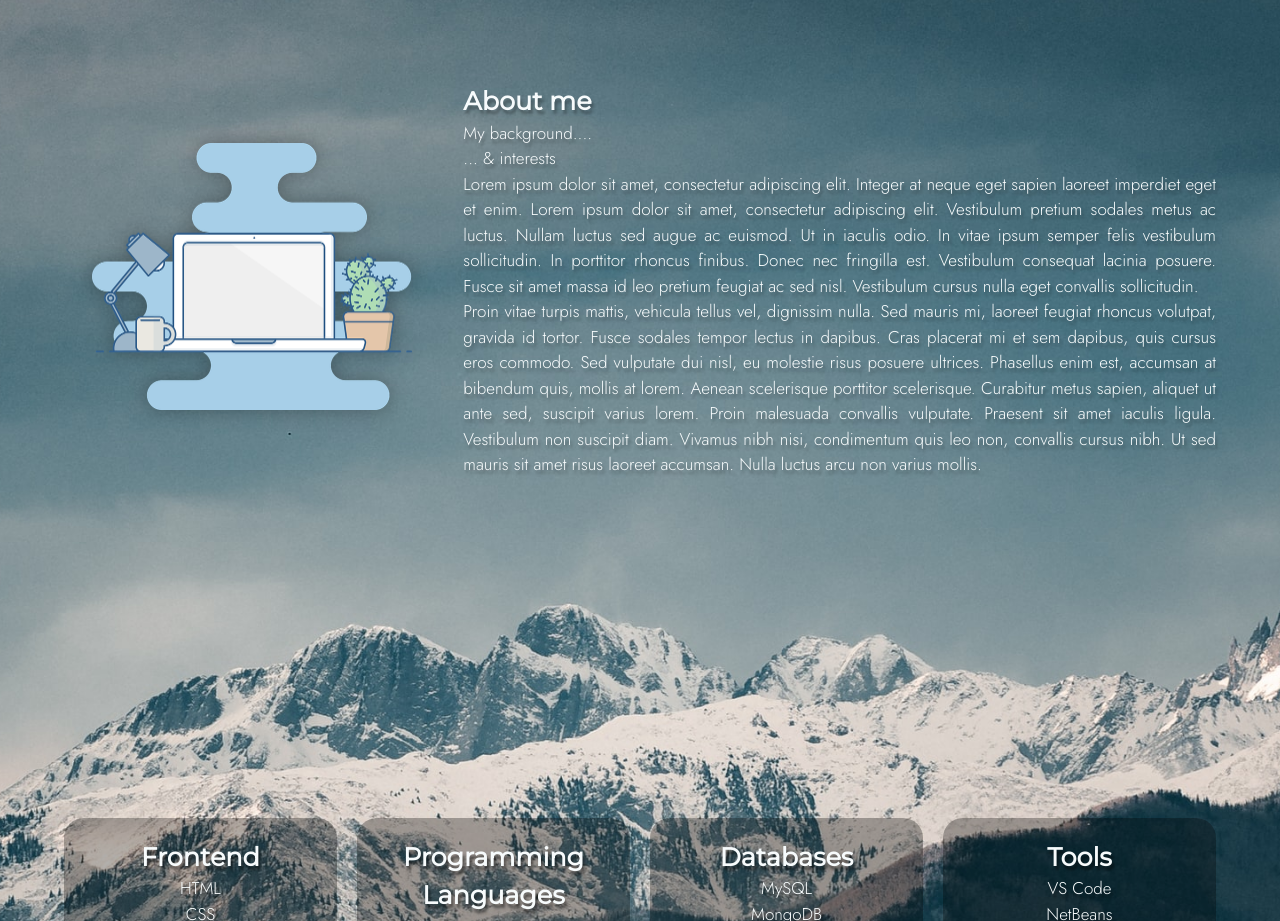
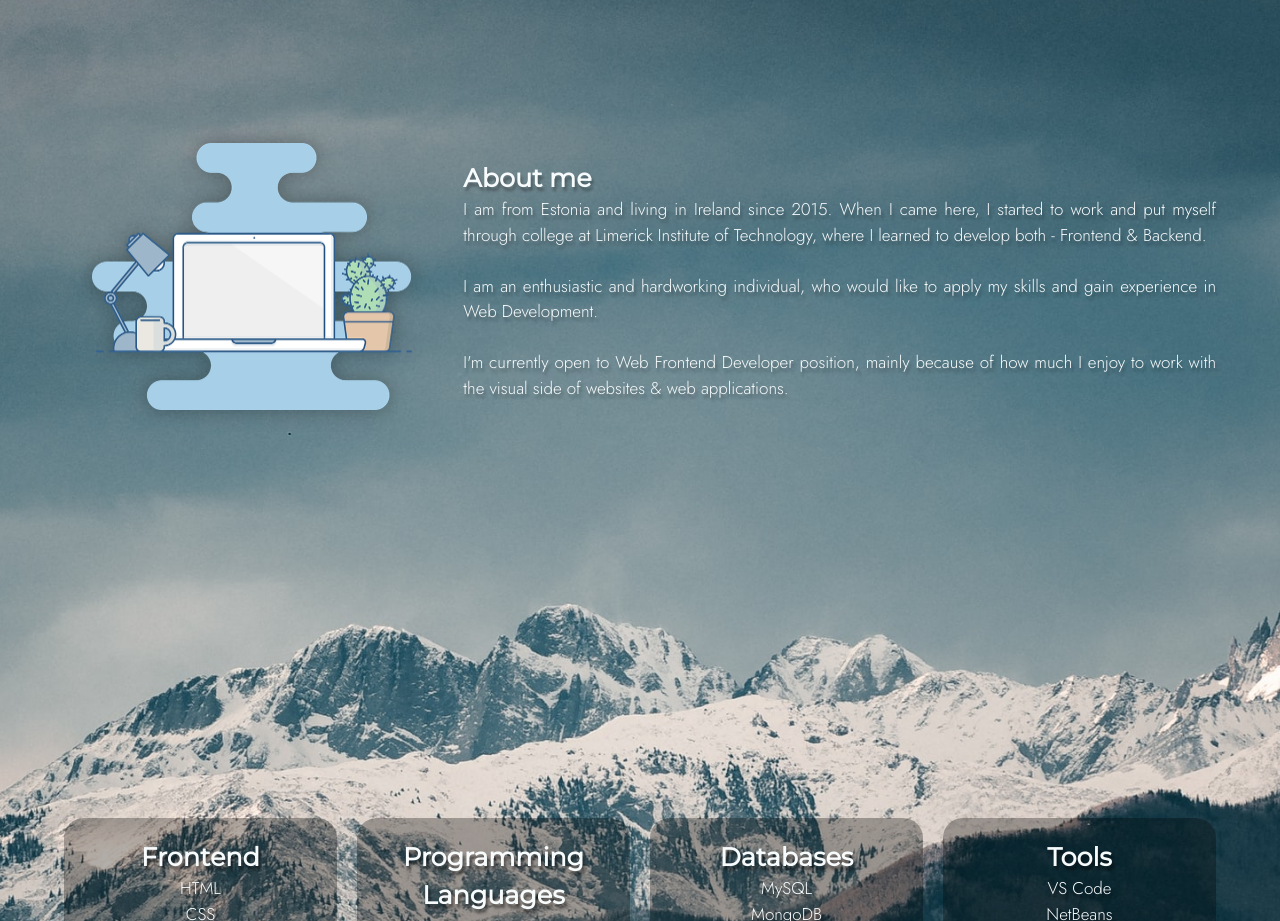
Before and after one commit to katpav/Portfolio, a plain HTML site: page index.html in a window 1280 px wide. Shown: the part 920-1841 px from the top of the page. Drawn offline with Linux system fonts and the light colour scheme.

Commit message:
content adding

```diff
--- a/index.html
+++ b/index.html
@@ -43,11 +43,12 @@
                 <div class="about-item">
                     <h2 class="about-title anim-items anim-no-repeat">About me</h1>
                     <div class="about-text anim-items">
-                        <p>My background....</p>
-                        <p>... & interests</p>
-                        <p>Lorem ipsum dolor sit amet, consectetur adipiscing elit. Integer at neque eget sapien laoreet imperdiet eget et enim. Lorem ipsum dolor sit amet, consectetur adipiscing elit. Vestibulum pretium sodales metus ac luctus. Nullam luctus sed augue ac euismod. Ut in iaculis odio. In vitae ipsum semper felis vestibulum sollicitudin. In porttitor rhoncus finibus. Donec nec fringilla est. Vestibulum consequat lacinia posuere. Fusce sit amet massa id leo pretium feugiat ac sed nisl. Vestibulum cursus nulla eget convallis sollicitudin.</p>
-
-                        <p>Proin vitae turpis mattis, vehicula tellus vel, dignissim nulla. Sed mauris mi, laoreet feugiat rhoncus volutpat, gravida id tortor. Fusce sodales tempor lectus in dapibus. Cras placerat mi et sem dapibus, quis cursus eros commodo. Sed vulputate dui nisl, eu molestie risus posuere ultrices. Phasellus enim est, accumsan at bibendum quis, mollis at lorem. Aenean scelerisque porttitor scelerisque. Curabitur metus sapien, aliquet ut ante sed, suscipit varius lorem. Proin malesuada convallis vulputate. Praesent sit amet iaculis ligula. Vestibulum non suscipit diam. Vivamus nibh nisi, condimentum quis leo non, convallis cursus nibh. Ut sed mauris sit amet risus laoreet accumsan. Nulla luctus arcu non varius mollis.</p>
+                        <p>I am from Estonia and living in Ireland since 2015. When I came here, I started to work and put myself through college at Limerick Institute of Technology, where I learned to develop both - Frontend & Backend.
+                        </p>
+                        <br>
+                        <p>I am an enthusiastic and hardworking individual, who would like to apply my skills and gain experience in Web Development.</p>
+                        <br>
+                        <p>I'm currently open to Web Frontend Developer position, mainly because of how much I enjoy to work with the visual side of websites & web applications.</p>
                     </div>
                 </div>
             </section>
@@ -58,7 +59,6 @@
                         <ul class="skill-text anim-items">
                             <li>HTML</li>
                             <li>CSS</li>
-                            <li></li>
                         </ul>
                     </div>
                     <div class="skill-item anim-items anim-no-repeat">
@@ -66,7 +66,6 @@
                         <ul class="skill-text anim-items">
                             <li>Java</li>
                             <li>JavaScript</li>
-                            <li></li>
                         </ul>
                     </div>
                     <div class="skill-item anim-items anim-no-repeat">
@@ -74,7 +73,6 @@
                         <ul class="skill-text anim-items">
                             <li>MySQL</li>
                             <li>MongoDB</li>
-                            <li></li>
                         </ul>
                     </div>
                     <div class="skill-item anim-items anim-no-repeat">
```
